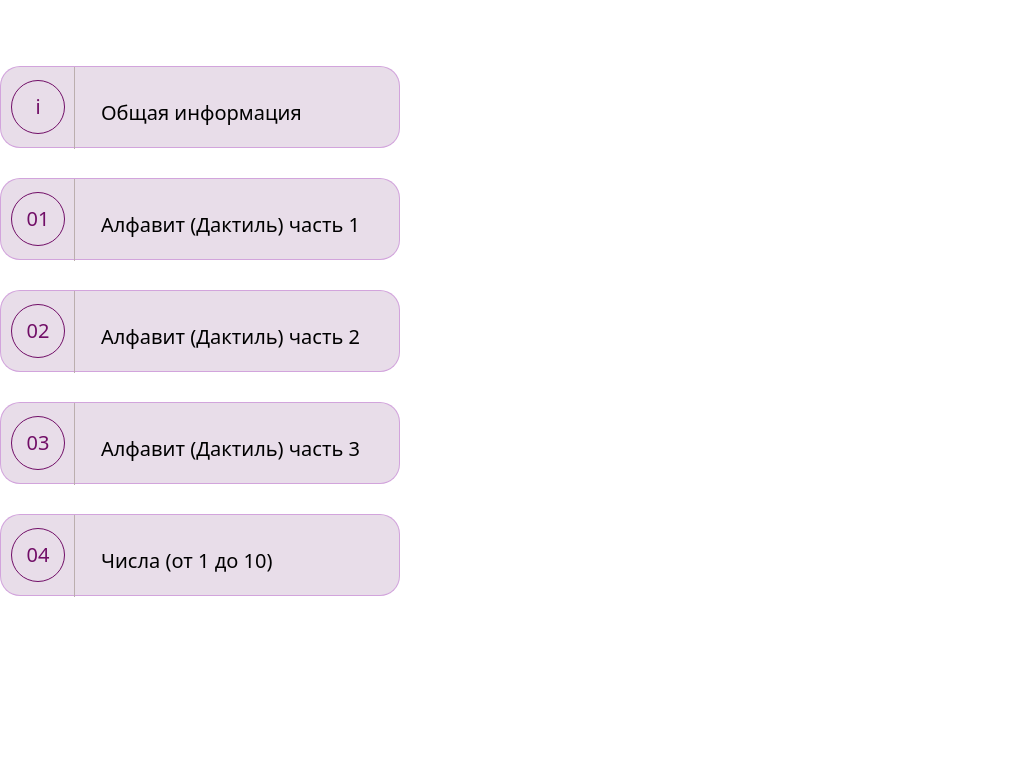
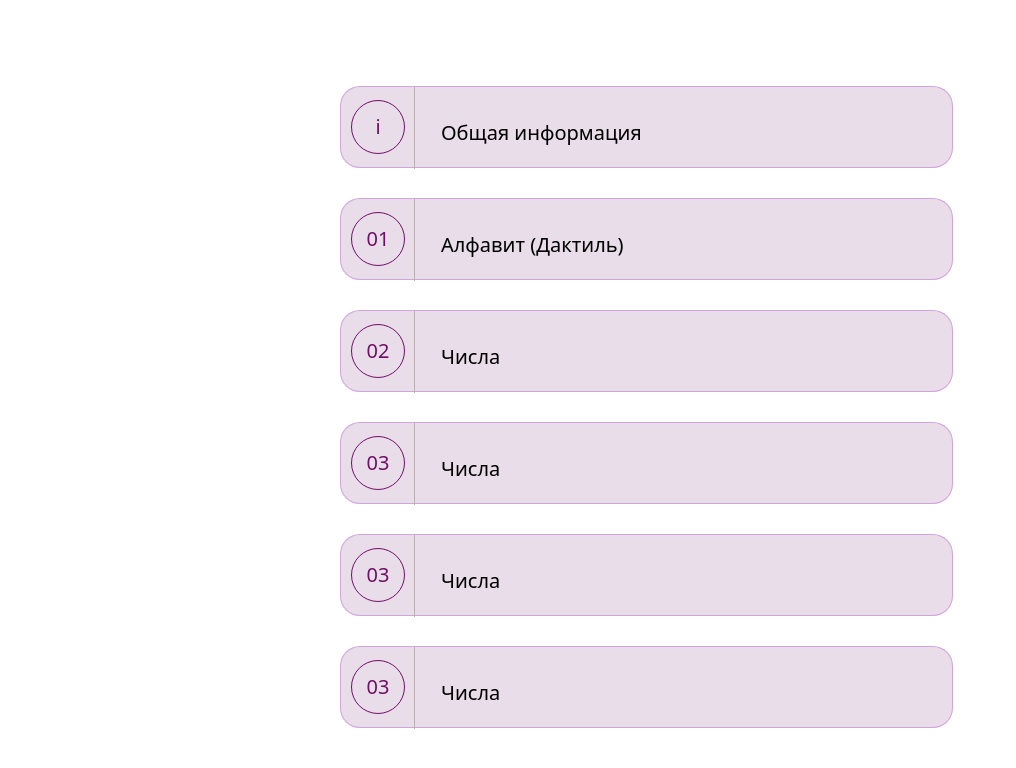
Before and after one commit to nastya09135/kurs, a plain HTML site: page index.html in a window 1280 px wide. Shown: the whole page, without its empty margins (0-1016 px from the left). Drawn offline with Linux system fonts and the light colour scheme.

Commit message:
Add files via upload

```diff
--- a/css/css.css
+++ b/css/css.css
@@ -4,6 +4,24 @@
     border: 0;
     box-sizing: border-box;
 }
+
+.wrapper {
+    padding-right: 15px;
+    padding-left: 15px;
+    margin: 0 auto;
+    max-width: 800px;
+    display: flex;
+}
+/*сетка для уроков*/
+.wrapper_lessons {
+
+    margin: 0 auto;
+    max-width: 600px;
+    justify-content: center;
+
+
+}
+
 .menu {
     justify-content: center;
     margin-bottom: 20px;
@@ -20,8 +38,8 @@
     border: 1px solid rgba(172, 67, 199, 0.37);
     transition: 0.5s ease;
 
-@media (max-width:2000px){
-    width: 400px;
+@media (max-width:800px){
+    width: 450px;
 }
 }
 /*черная надпись  в розовом блоке*/
@@ -32,9 +50,6 @@
     font-size: 20px;
     padding-left: 100px;
     margin-top: -35px;
-
-
-
 }
 /*линия сбоку от номера*/
 .inscription::before {
--- a/index.html
+++ b/index.html
@@ -39,15 +39,16 @@
                     <p class="number">01</p>
                 </div>
                 <div class="">
-                    <p class="inscription">Алфавит (Дактиль) часть 1</p>
+                    <p class="inscription">Алфавит (Дактиль)</p>
                 </div>
             </div>
-            <div class="block_prob">
+
+            <div class="block_prob ">
                 <div class="border">
                     <p class="number">02</p>
                 </div>
                 <div class="">
-                    <p class="inscription">Алфавит (Дактиль) часть 2</p>
+                    <p class="inscription">Числа</p>
                 </div>
             </div>
             <div class="block_prob ">
@@ -55,15 +56,23 @@
                     <p class="number">03</p>
                 </div>
                 <div class="">
-                    <p class="inscription">Алфавит (Дактиль) часть 3</p>
+                    <p class="inscription">Числа</p>
                 </div>
             </div>
             <div class="block_prob ">
                 <div class="border">
-                    <p class="number">04</p>
+                    <p class="number">03</p>
                 </div>
                 <div class="">
-                    <p class="inscription">Числа (от 1 до 10)</p>
+                    <p class="inscription">Числа</p>
+                </div>
+            </div>
+            <div class="block_prob ">
+                <div class="border">
+                    <p class="number">03</p>
+                </div>
+                <div class="">
+                    <p class="inscription">Числа</p>
                 </div>
             </div>
 
```
